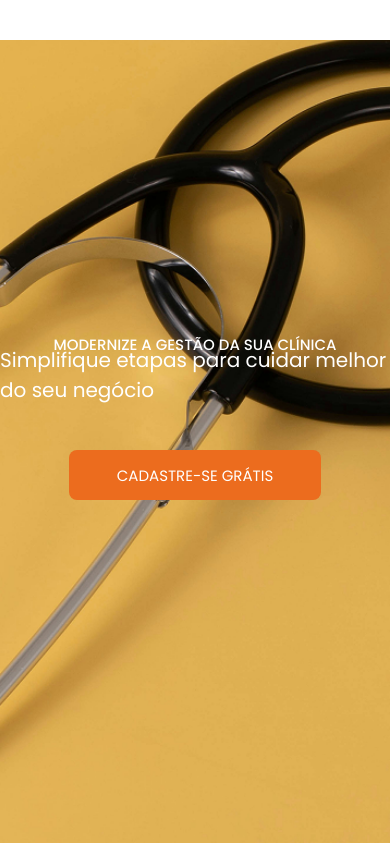
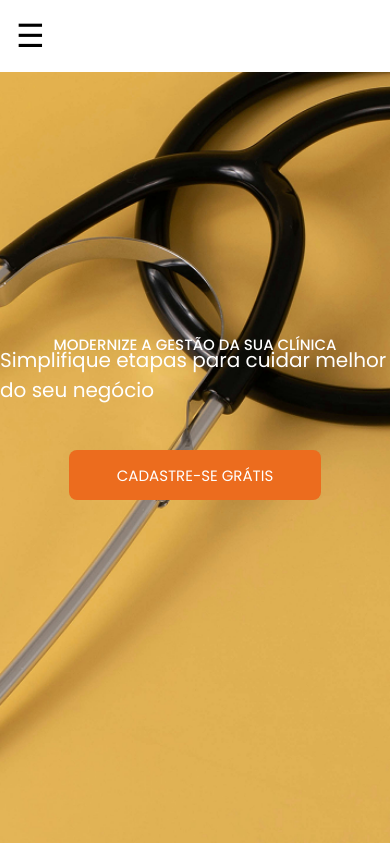
Before and after one commit to thigodev/VittaClinic, a PHP site: page / in a window 390 px wide. Shown: the top 843 px of the page. Run offline with PHP 8.4, Linux system fonts and the light colour scheme.

Commit message:
feat: responsividade no menu landingpage

```diff
--- a/clinic_management/public/scripts/header.js
+++ b/clinic_management/public/scripts/header.js
@@ -6,3 +6,12 @@ window.addEventListener("scroll", function () {
     header.classList.remove("scrolled");
   }
 });
+
+document.addEventListener("DOMContentLoaded", function () {
+  const toggleButton = document.querySelector(".menu-toggle");
+  const nav = document.querySelector(".header nav");
+
+  toggleButton.addEventListener("click", function () {
+    nav.classList.toggle("open");
+  });
+});
--- a/clinic_management/public/styles/landing_page/lp-header.css
+++ b/clinic_management/public/styles/landing_page/lp-header.css
@@ -14,13 +14,6 @@
 
 .header.scrolled {
   background: #ec6c1e;
-  color: black;
-}
-
-.header nav {
-  display: flex;
-  align-items: center;
-  gap: 48px;
 }
 
 .header-menu.scrolled {
@@ -43,54 +36,108 @@
   transform: translateY(-4px);
 }
 
-.login-mobile {
-  background-color: #ec6c1e;
-  border: none;
-  padding: 8px 16px;
-  border-radius: 8px;
-  color: var(--c01);
-  display: flex;
-  align-items: center;
-  gap: 8px;
-  font-size: 0.856rem;
-  cursor: pointer;
-}
-
 .nav-btn {
   border-radius: 8px;
   border: 1px solid #000000;
   color: #000000;
   display: flex;
-  padding: 8px 48px;
   width: 150px;
+  display: flex;
+  justify-content: center;
   flex-direction: column;
-  align-items: flex-start;
-  line-height: 1.7;
+  align-items: center;
   transition: 0.2s ease;
+  margin-left: 1rem;
 }
 
 .nav-btn:hover {
   border: 1px solid #000000;
 }
 
+/* Botão de menu mobile */
+.menu-toggle {
+  display: none;
+  background: none;
+  border: none;
+  font-size: 2rem;
+  cursor: pointer;
+}
+
+/* Estilos para tablets e desktops */
 @media (min-width: 800px) {
+  .menu-toggle {
+    display: none;
+  }
+
   .login-mobile {
     display: none;
   }
+
+  .header {
+    padding: 20px 200px;
+  }
+
+  .header nav {
+    display: flex !important;
+  }
 }
 
+/* Estilos para dispositivos móveis */
 @media (max-width: 800px) {
-  .login-mobile {
-    display: flex;
+  .menu-toggle {
+    display: block;
+    color: #000;
+    z-index: 1000;
+  }
+
+  .header {
+    padding: 16px 32px;
+    flex-wrap: wrap;
   }
 
   .header nav {
     display: none;
+    flex-direction: column;
+    width: 100%;
+    gap: 24px;
+    padding: 16px 0;
+  }
+
+  .header nav.open {
+    display: flex;
+  }
+
+  .header-menu {
+    flex-direction: column;
+    gap: 16px;
+    padding: 0 16px;
+  }
+
+  .nav-btn {
+    width: calc(100% - 32px);
+    padding: 8px 16px;
+    align-items: center;
+    text-align: center;
+    margin: 0 16px;
+  }
+
+  .login-mobile {
+    display: flex;
   }
 }
 
+/* Estilos adicionais para telas muito pequenas */
 @media (max-width: 500px) {
   .header-logo {
     display: none;
   }
+
+  .header {
+    padding: 12px 16px;
+  }
+
+  .login-mobile {
+    font-size: 0.75rem;
+    padding: 6px 12px;
+  }
 }
--- a/clinic_management/views/landingPageView.php
+++ b/clinic_management/views/landingPageView.php
@@ -16,10 +16,11 @@
 
 <body>
   <header class="header" id="header">
-    <img class="header-logo" src="/clinic_management/public/img/vitta-logo-header.svg" alt="Logo" >
+    <img class="header-logo" src="/clinic_management/public/img/vitta-logo-header.svg" alt="Logo">
+    <button class="menu-toggle" aria-label="Abrir menu">☰</button>
     <nav>
       <ul class="header-menu">
-        <li><a href="#about">Sobre Nós</a></li  >
+        <li><a href="#about">Sobre Nós</a></li>
         <li><a href="#benefits">Vantagens</a></li>
         <li><a href="#faq">FAQ</a></li>
       </ul>
```
